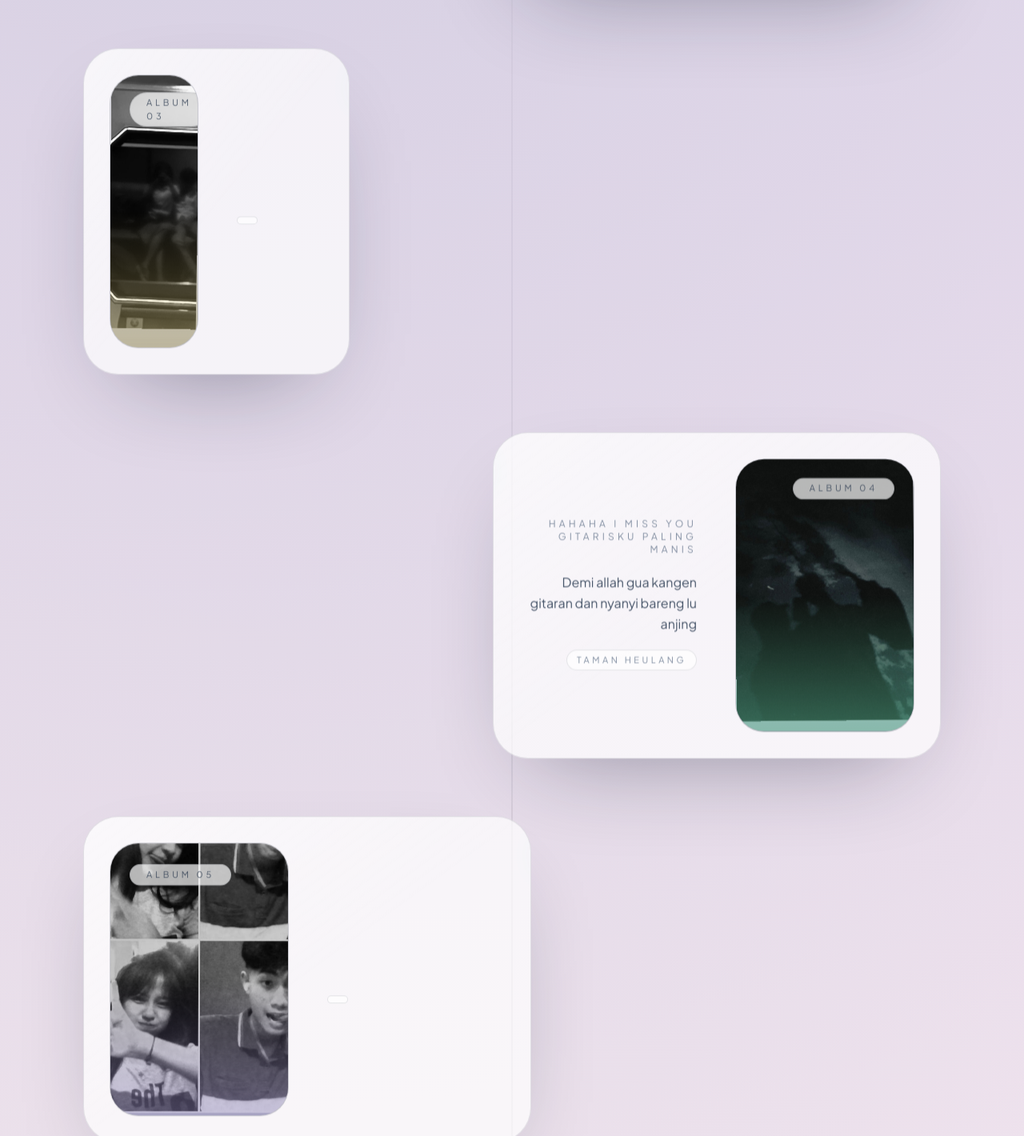
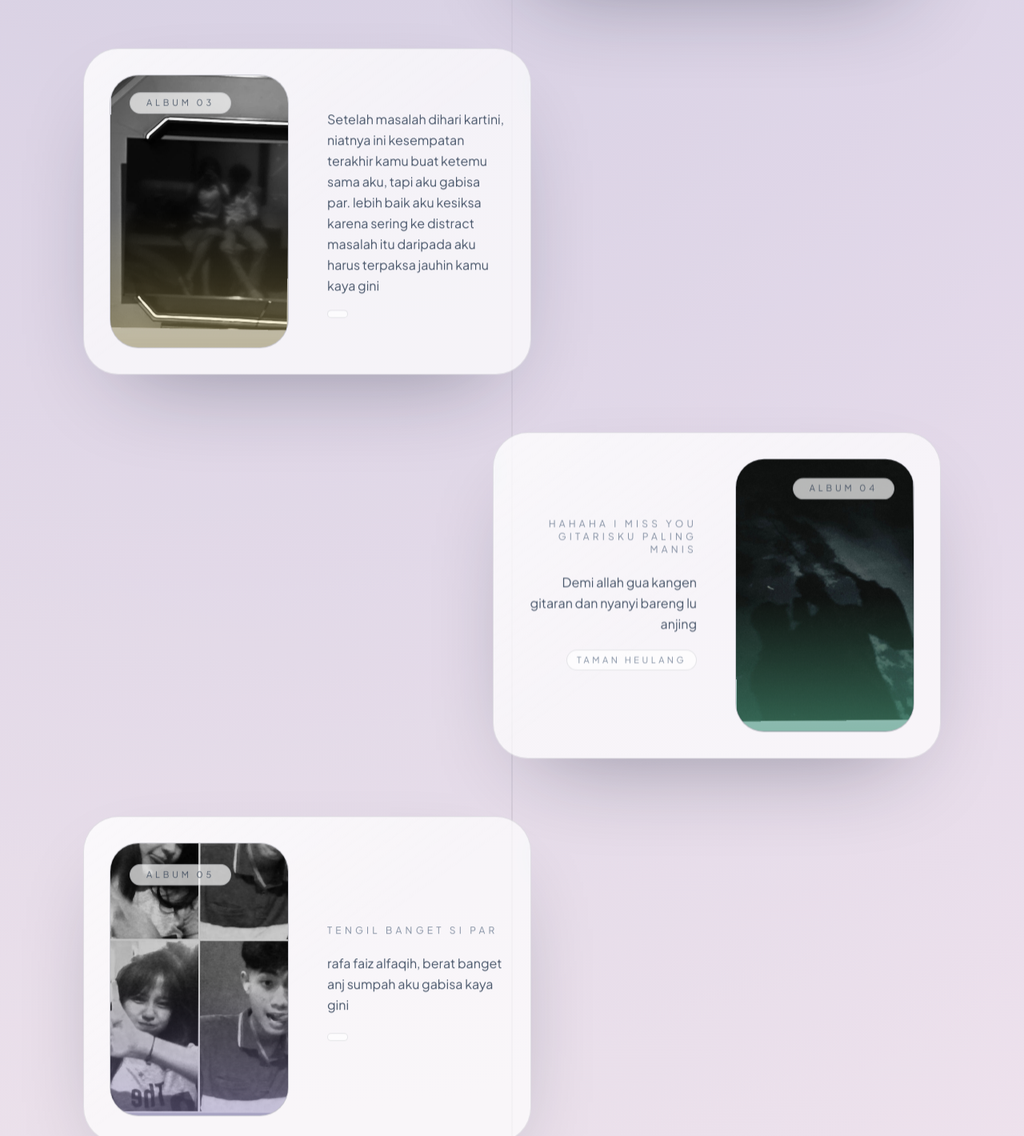
Before and after one commit to satriaramadan14102004/reres-website-client-project-, a React (Vite) app: page / in a window 1280 px wide. Shown: the part 1953-3373 px from the top of the page at 80% size. Built offline with nearby package versions, Linux system fonts and the light colour scheme.

Commit message:
Update LoveGallery.jsx

```diff
--- a/src/components/LoveGallery.jsx
+++ b/src/components/LoveGallery.jsx
@@ -68,7 +68,7 @@ const basePhotoLibrary = [
     id: '03',
     assetKey: 'memory3',
     title: '',
-    description: '',
+    description: 'Setelah masalah dihari kartini, niatnya ini kesempatan terakhir kamu buat ketemu sama aku, tapi aku gabisa par. lebih baik aku kesiksa karena sering ke distract masalah itu daripada aku harus terpaksa jauhin kamu kaya gini',
     tone: 'from-amber-200/35 via-transparent to-transparent',
     meta: [''],
   },
@@ -83,8 +83,8 @@ const basePhotoLibrary = [
   {
     id: '05',
     assetKey: 'memory5',
-    title: '',
-    description: '',
+    title: 'Tengil banget si par',
+    description: 'rafa faiz alfaqih, berat banget anj sumpah aku gabisa kaya gini',
     tone: 'from-violet-300/35 via-transparent to-transparent',
     meta: [''],
   },
```
